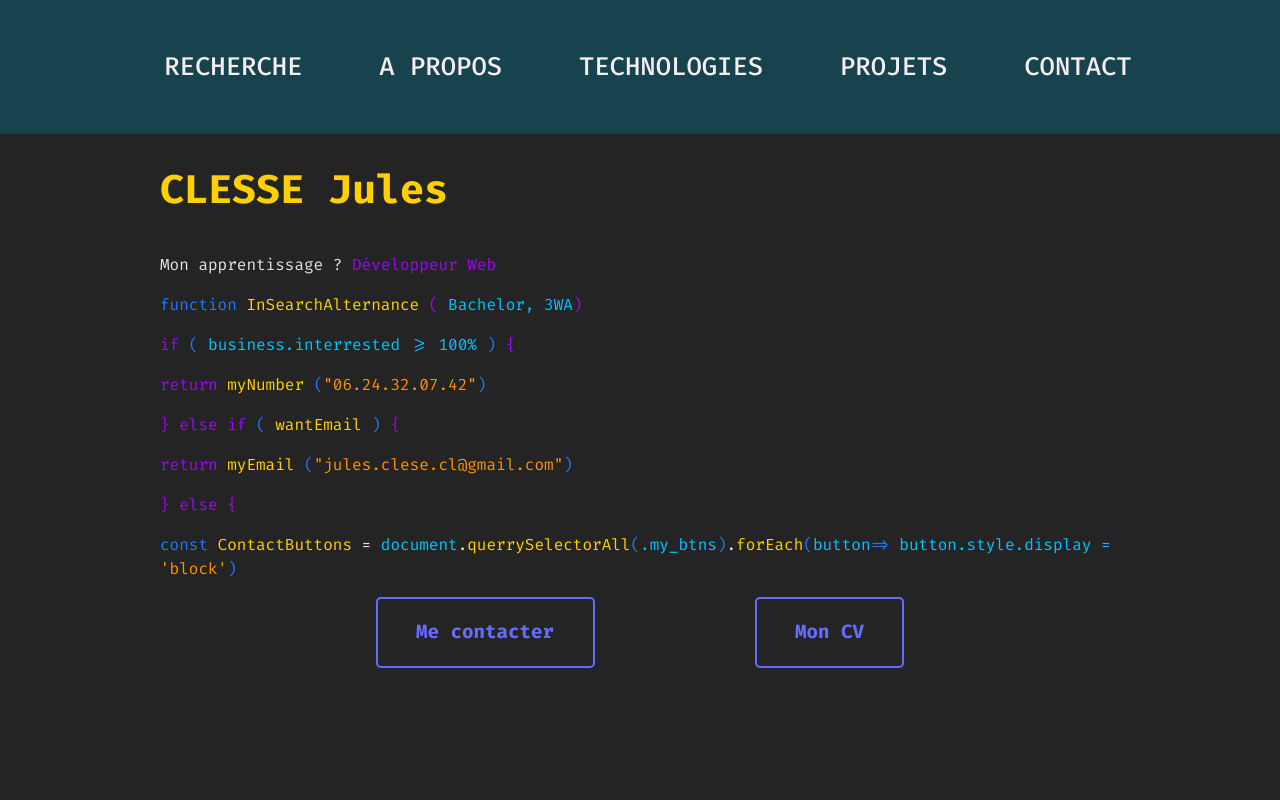
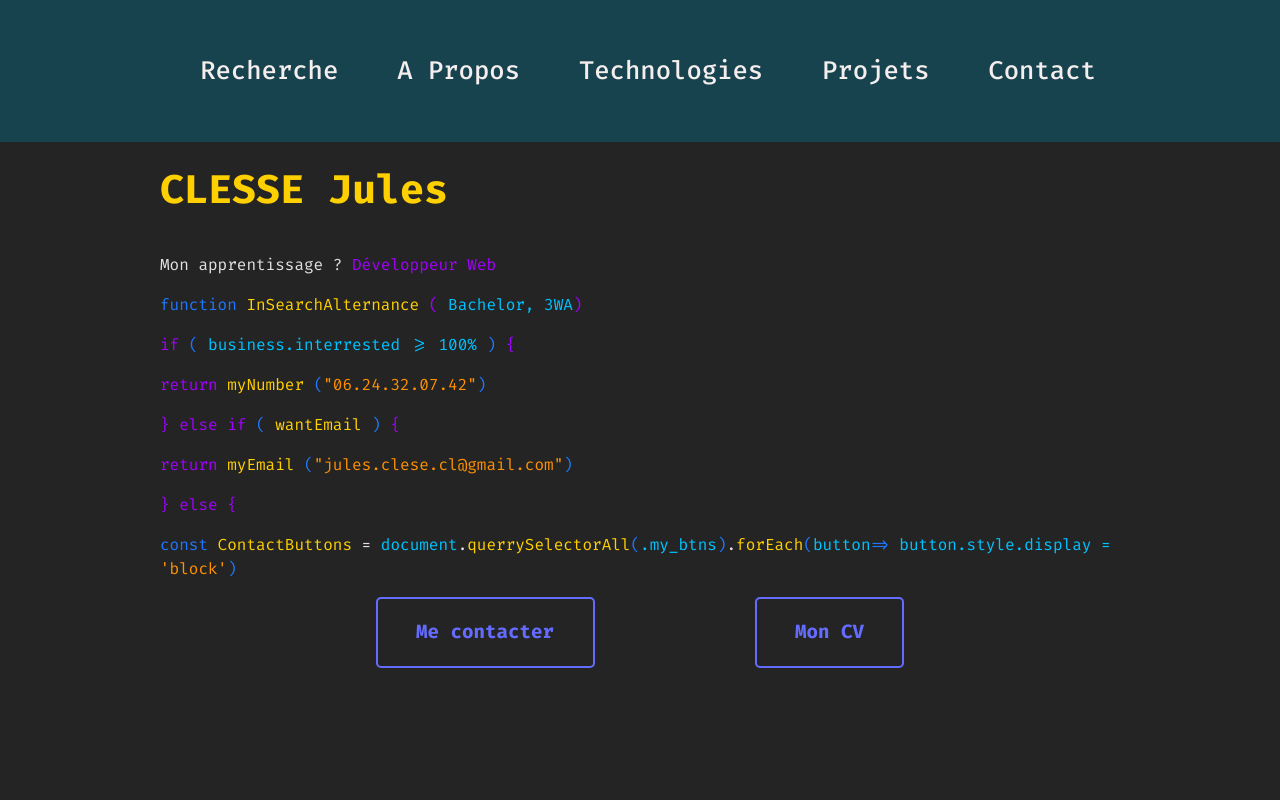
Before and after one commit to Zcom414/portfolio, a React (Vite) app: page /#/ in a window 1280 px wide. Shown: the top 800 px of the page. Built offline with nearby package versions, Linux system fonts and the light colour scheme.

Commit message:
Link to cv updated

```diff
--- a/componnents/Presentation.jsx
+++ b/componnents/Presentation.jsx
@@ -23,7 +23,7 @@ export const Present = () => {
 
                             <div className="btns_case">
                                 <a className="btn" onClick={() => {const target = document.getElementById("contact"); if (target) {target.scrollIntoView({ behavior: "smooth", block: "start" });} }}> Me contacter</a>
-                                <a className="btn" href="https://publuu.com/flip-book/772145/1712017/page/1?cover" target="_blank">Mon CV</a>
+                                <a className="btn" href="https://publuu.com/flip-book/831841/1828539" target="_blank">Mon CV</a>
                             </div>
                         </section>
                 </div>
--- a/src/assets/scss/_navbar.scss
+++ b/src/assets/scss/_navbar.scss
@@ -43,12 +43,12 @@
 .menu li a {
   display: block;
   color: rgb(245, 238, 238);
-  text-transform: uppercase;
+  text-transform: capitalize;
   text-decoration: none;
   line-height: 2rem;
   margin: 2em 1em;
   font-size: 1.6rem;
-  padding: 0em 0.5em 0em 0.5em;
+
 }
 
 ///////////////////////////////////
@@ -74,18 +74,19 @@
     position: sticky;
     height: auto;
     width: 100%;
-    background-color: rgba(1, 132, 165, 0.336) ;
     opacity: 1;
     pointer-events: auto;
     display: flex;
     justify-content: center
   }
 
-  .menu li {
-    padding: 0;
+  .menu li a{
+    padding: 0.15em;
+    border-radius: 35%;
+    transition: left 0.5s ease, opacity 0.5s ease;
   }
 
-  .menu li:hover{
+  .menu li a:hover{
     background-color: var(--code-color5);
   }
 }
--- a/src/assets/scss/index.css
+++ b/src/assets/scss/index.css
@@ -45,12 +45,11 @@
 .menu li a {
   display: block;
   color: rgb(245, 238, 238);
-  text-transform: uppercase;
+  text-transform: capitalize;
   text-decoration: none;
   line-height: 2rem;
   margin: 2em 1em;
   font-size: 1.6rem;
-  padding: 0em 0.5em 0em 0.5em;
 }
 
 @media screen and (min-width: 1024px) {
@@ -70,16 +69,17 @@
     position: sticky;
     height: auto;
     width: 100%;
-    background-color: rgba(1, 132, 165, 0.336);
     opacity: 1;
     pointer-events: auto;
     display: flex;
     justify-content: center;
   }
-  .menu li {
-    padding: 0;
+  .menu li a {
+    padding: 0.15em;
+    border-radius: 35%;
+    transition: left 0.5s ease, opacity 0.5s ease;
   }
-  .menu li:hover {
+  .menu li a:hover {
     background-color: var(--code-color5);
   }
 }
```
Also changed, not shown: 1 other file (tests, documents, lock files or other folders).
